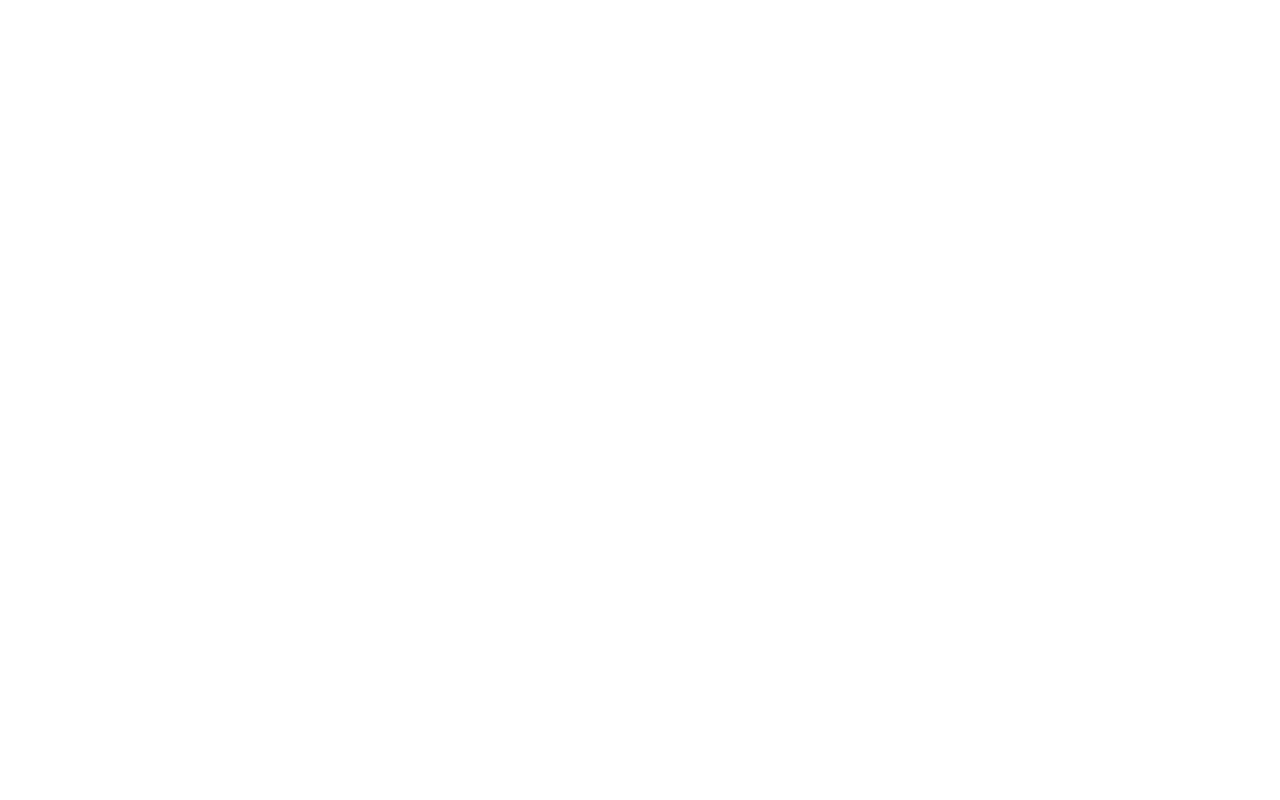
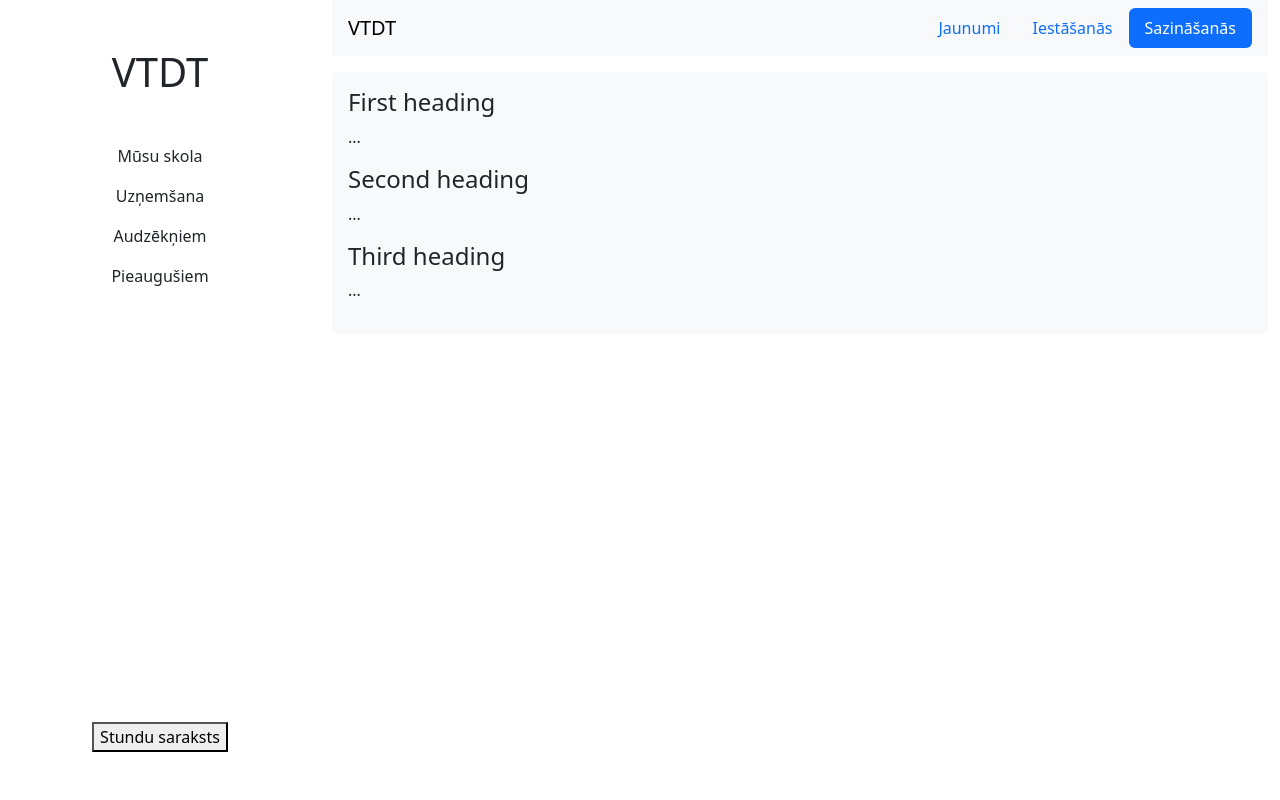
Before and after one commit to officialErnests/VtdtLapasRekreacija, a plain HTML site: page index.html in a window 1280 px wide. Drawn offline with nearby package versions, Linux system fonts and the light colour scheme.

Commit message:
YES PROGRESS

```diff
--- a/index.html
+++ b/index.html
@@ -9,10 +9,46 @@
   <body>
     <div class="container-fluid vh-100">
       <div class="row h-100">
-        <div class="col-3"></div>
-        <div class="col-9"></div>
+        <div class="d-flex col-3 text-center flex-column justify-content-between">
+          <div>
+            <h1 class="pt-5 mb-5">VTDT</h1>
+            <p>Mūsu skola</p>
+            <p>Uzņemšana</p>
+            <p>Audzēkņiem</p>
+            <p>Pieaugušiem</p>
+          </div>
+          <div>
+            <button class="mb-5">Stundu saraksts</button>
+          </div>
+        </div>
+        <div class="col-9">
+          <nav id="navbar-example2" class="navbar bg-body-tertiary px-3 mb-3">
+            <a class="navbar-brand" href="#">VTDT</a>
+            <ul class="nav nav-pills">
+              <li class="nav-item">
+                <a class="nav-link" href="#scrollspyHeading1">Jaunumi</a>
+              </li>
+              <li class="nav-item">
+                <a class="nav-link" href="#scrollspyHeading2">Iestāšanās</a>
+              </li>
+              <li class="nav-item">
+                <a class="nav-link" href="#scrollspyHeading3">Sazināšanās</a>
+              </li>
+            </ul>
+          </nav>
+          <div data-bs-spy="scroll" data-bs-target="#navbar-example2" data-bs-root-margin="0px 0px -40%" data-bs-smooth-scroll="true" class="scrollspy-example bg-body-tertiary p-3 rounded-2" tabindex="0">
+            <h4 id="scrollspyHeading1">First heading</h4>
+            <p>...</p>
+            <h4 id="scrollspyHeading2">Second heading</h4>
+            <p>...</p>
+            <h4 id="scrollspyHeading3">Third heading</h4>
+            <p>...</p>
+          </div>
+        </div>
       </div>
     </div>
+
+
     <script src="https://cdn.jsdelivr.net/npm/bootstrap@5.3.5/dist/js/bootstrap.bundle.min.js" integrity="sha384-k6d4wzSIapyDyv1kpU366/PK5hCdSbCRGRCMv+eplOQJWyd1fbcAu9OCUj5zNLiq" crossorigin="anonymous"></script>
   </body>
 </html>
```
